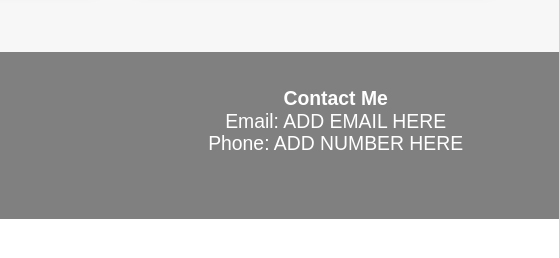
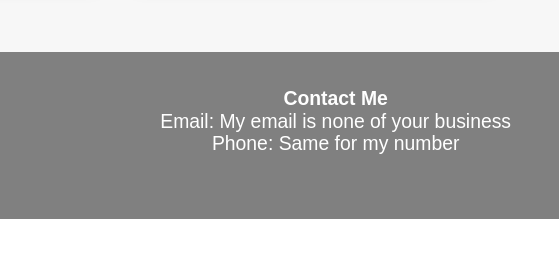
Before and after one commit to superboy890/SummerBootCamp, a plain HTML site: page index.html in a window 1280 px wide. Shown: the part 148-406 px from the top of the page, 721-1280 px from the left. Drawn offline with nearby package versions, Linux system fonts and the light colour scheme.

Commit message:
asdsgfhj

```diff
--- a/index.html
+++ b/index.html
@@ -65,8 +65,8 @@
     </div>
     <div class="contact">
       <b>Contact Me</b>
-      <p>Email: ADD EMAIL HERE</p>
-      <p>Phone: ADD NUMBER HERE</p>
+      <p>Email: My email is none of your business</p>
+      <p>Phone: Same for my number</p>
     </div>
   </footer>
 </body>
```
